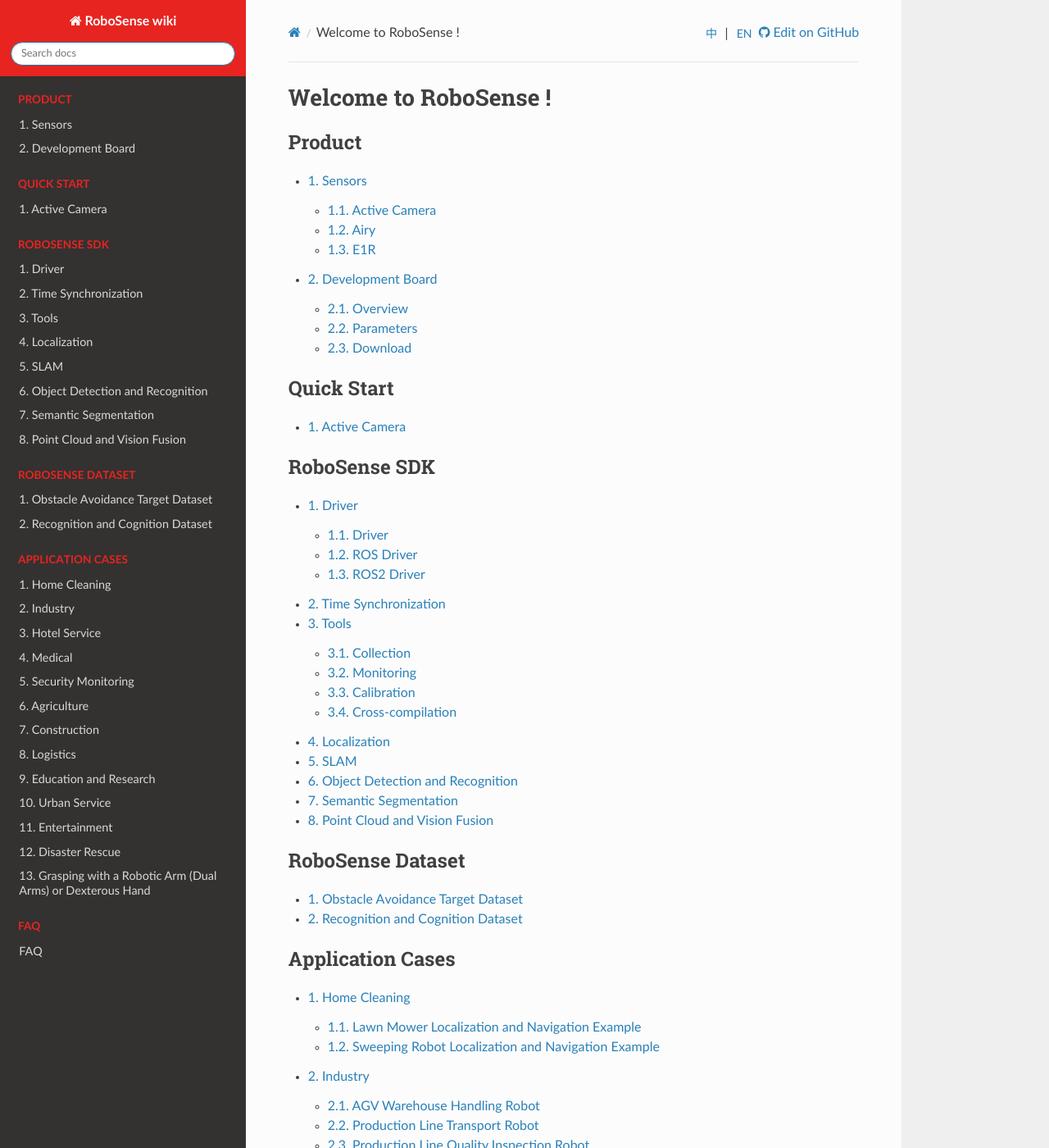
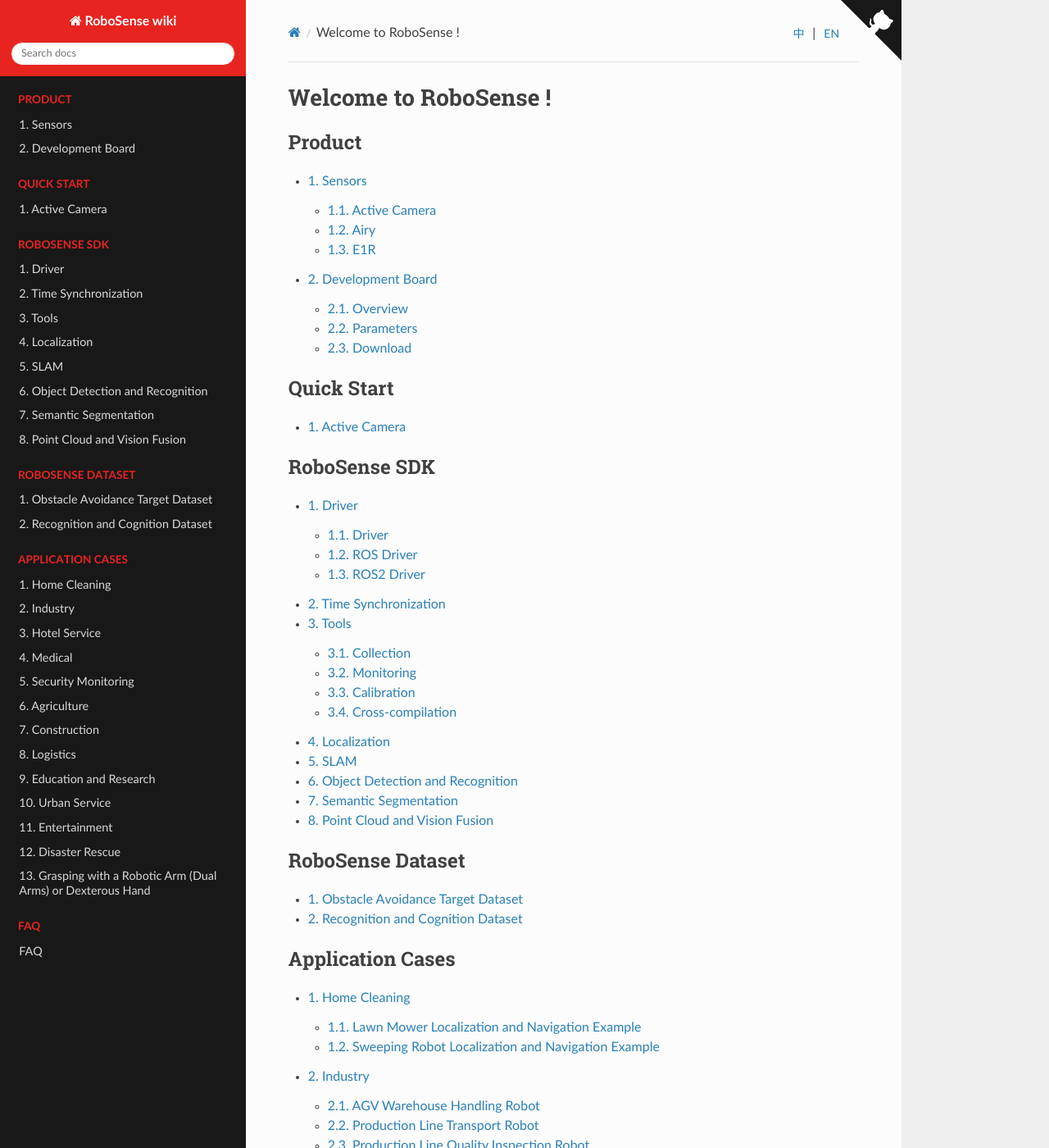
Before and after one commit to LyiL/rs_wiki_en, a Sphinx documentation site: the page built from source/index.rst, in a window 1280 px wide and 1400 px high. Shown: the whole window at 82% size. Built offline with Sphinx 7.4.7 and the Read the Docs theme 3.1.0, drawn with Linux system fonts in a browser that asks for light colours; pages that are not in the unit, such as notebooks, are missing from menus.

Commit message:
内容及样式调整

```diff
--- a/source/_static/custom.css
+++ b/source/_static/custom.css
@@ -11,13 +11,47 @@
   font-size: 85%;
   white-space: nowrap;
 }
+.wy-menu-vertical a:active {
+  background-color: #000;
+}
+.wy-nav-side {
+  background: #181818;
+}
+.wy-side-nav-search input[type=text] {
+  border-color: #e72420;
+}
+
 /* 隐藏右侧广告 */
 #readthedocs-ea {
   display: none;
+  a:visited {
+    color: #2980b9;
+  }
 }
 
 .wy-breadcrumbs-translate {
-  margin-right: 8px;
+  margin-right: 24px;
   float: right;
   padding-top: 4px !important;
 }
+
+.wy-breadcrumbs-aside {
+  position: relative;
+  top: -1.618em;
+  right: -3.236em;
+}
+
+@media screen and (max-width: 768px) {
+  .wy-breadcrumbs-translate {
+    margin-right: 8px;
+  }
+  .wy-breadcrumbs-aside {
+    position: absolute;
+    top: 0;
+    right: 0;
+  }
+  .wy-breadcrumbs-aside svg {
+    fill: #fff !important;
+    color: #e72420 !important;
+  }
+}
--- a/source/_templates/breadcrumbs.html
+++ b/source/_templates/breadcrumbs.html
@@ -37,7 +37,10 @@
               <!-- User defined GitHub URL -->
               <a href="{{ meta['github_url'] }}" class="fa fa-github"> {{ _('Edit on GitHub') }}</a>
             {%- else %}
-              <a href="https://{{ github_host|default("github.com") }}/{{ github_user }}/{{ github_repo }}/{{ theme_vcs_pageview_mode or "blob" }}/{{ github_version }}{{ conf_py_path }}{{ pagename }}{{ page_source_suffix }}" class="fa fa-github"> {{ _('Edit on GitHub') }}</a>
+              <!-- <a href="https://{{ github_host|default("github.com") }}/{{ github_user }}/{{ github_repo }}/{{ theme_vcs_pageview_mode or "blob" }}/{{ github_version }}{{ conf_py_path }}{{ pagename }}{{ page_source_suffix }}" class="fa fa-github"> {{ _('Edit on GitHub') }}</a> -->
+              <a href="https://{{ github_host|default("github.com") }}/{{ github_user }}/{{ github_repo }}/{{ theme_vcs_pageview_mode or "blob" }}/{{ github_version }}{{ conf_py_path }}{{ pagename }}{{ page_source_suffix }}">
+                <svg width="74" height="74" viewBox="0 0 250 250" style="fill:#181818;color:#fff;position:absolute;top:0;border:0;right:0" aria-hidden="true"><path d="M0,0 L115,115 L130,115 L142,142 L250,250 L250,0 Z"></path><path d="M128.3,109.0 C113.8,99.7 119.0,89.6 119.0,89.6 C122.0,82.7 120.5,78.6 120.5,78.6 C119.2,72.0 123.4,76.3 123.4,76.3 C127.3,80.9 125.5,87.3 125.5,87.3 C122.9,97.6 130.6,101.9 134.4,103.2" fill="currentColor" style="transform-origin:130px 106px" class="octo-arm"></path><path d="M115.0,115.0 C114.9,115.1 118.7,116.5 119.8,115.4 L133.7,101.6 C136.9,99.2 139.9,98.4 142.2,98.6 C133.8,88.0 127.5,74.4 143.8,58.0 C148.5,53.4 154.0,51.2 159.7,51.0 C160.3,49.4 163.2,43.6 171.4,40.1 C171.4,40.1 176.1,42.5 178.8,56.2 C183.1,58.6 187.2,61.8 190.9,65.4 C194.5,69.0 197.7,73.2 200.1,77.6 C213.8,80.2 216.3,84.9 216.3,84.9 C212.7,93.1 206.9,96.0 205.4,96.6 C205.1,102.4 203.0,107.8 198.3,112.5 C181.9,128.9 168.3,122.5 157.7,114.1 C157.9,116.9 156.7,120.9 152.7,124.9 L141.0,136.5 C139.8,137.7 141.6,141.9 141.8,141.8 Z" fill="currentColor" class="octo-body"></path></svg>
+              </a>
             {%- endif %}
           {%- elif display_bitbucket %}
             {%- if check_meta and 'bitbucket_url' in meta %}
```
Also changed, not shown: source/image/active_amera1.jpg (added), source/image/active_amera2.jpg (added).
